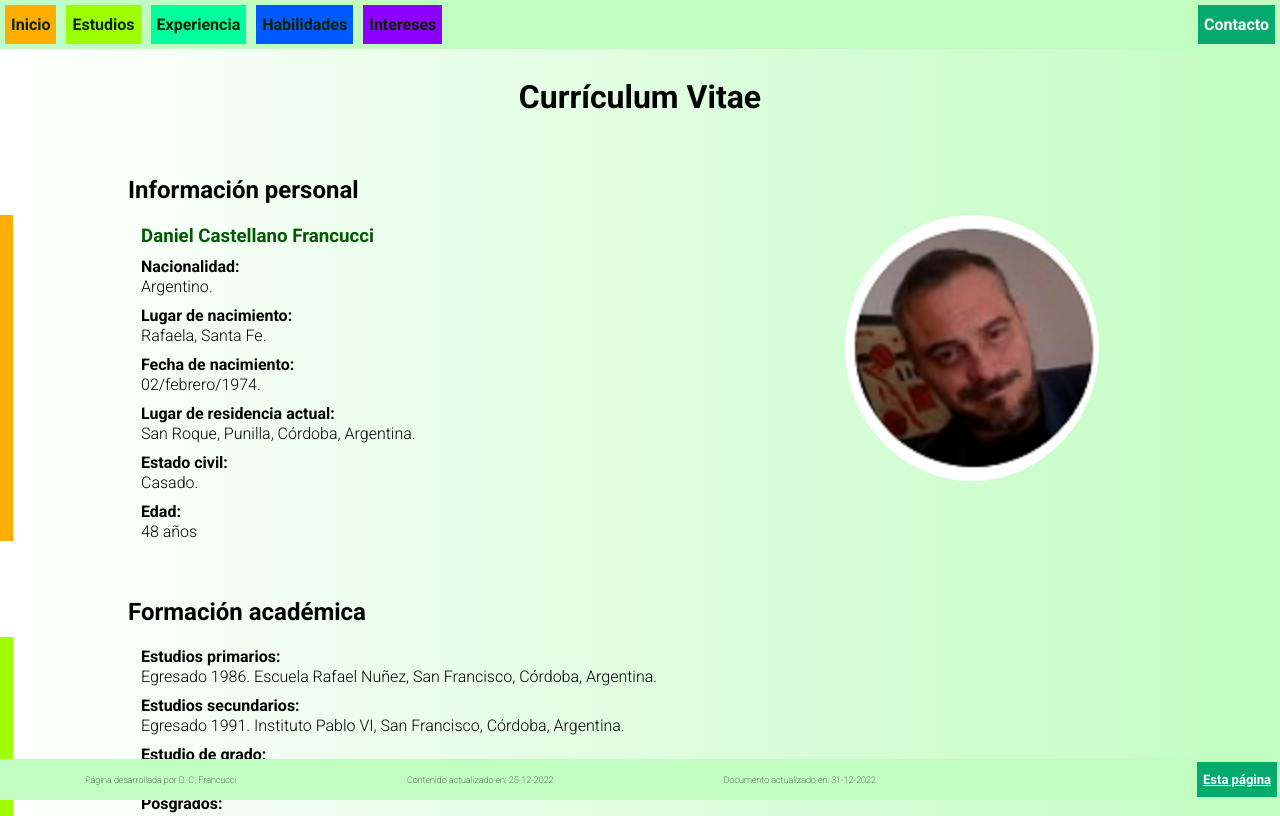
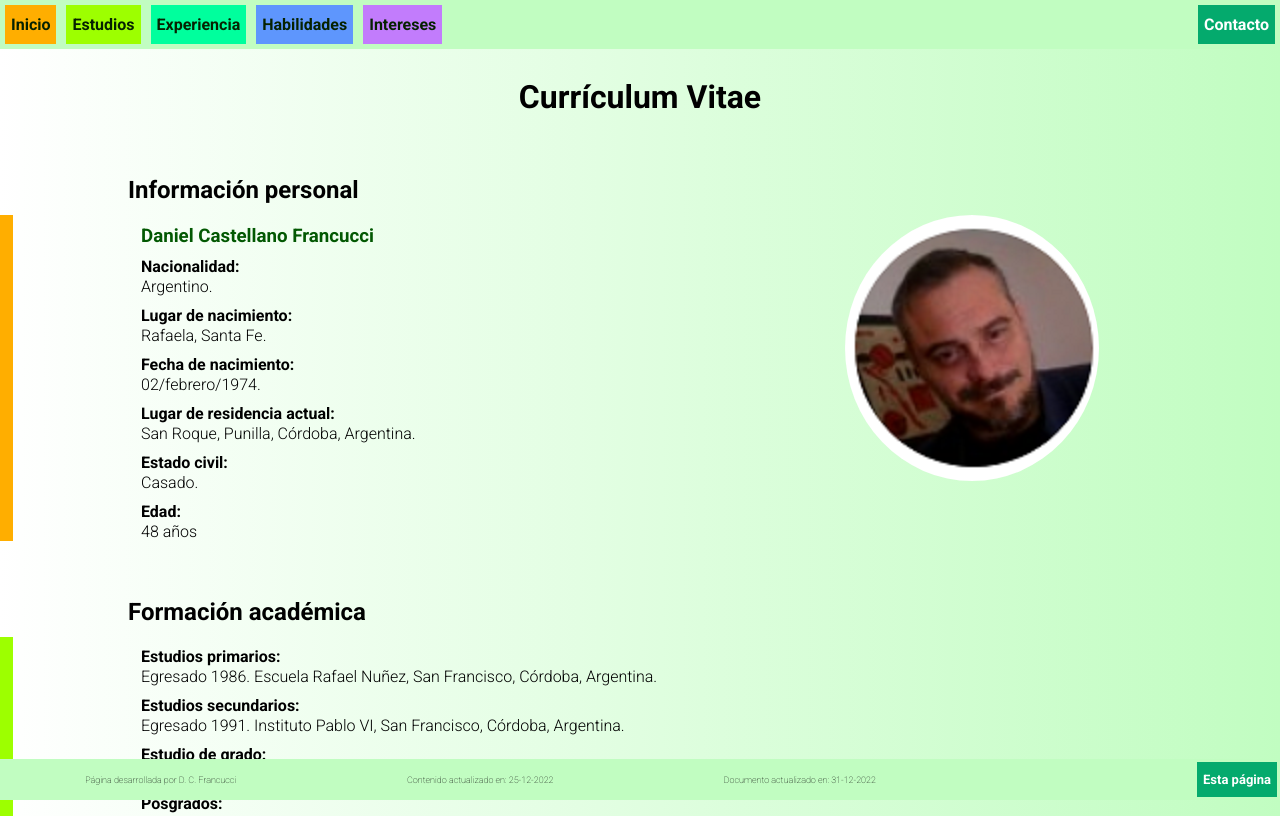
Before and after one commit to dcstlln/Ticmas_front_end, a plain HTML site: page index.html in a window 1280 px wide. Shown: the top 816 px of the page. Drawn offline with Linux system fonts and the light colour scheme.

Commit message:
Add files via upload

```diff
--- a/estilos/estilo_cv2.css
+++ b/estilos/estilo_cv2.css
@@ -8,8 +8,8 @@
     --cini: rgb(255, 174, 0);
     --cedu: rgb(157, 255, 0);
     --cexp: rgb(0, 255, 157);
-    --chab: rgb(0, 89, 255);
-    --cint: rgb(140, 0, 255);
+    --chab: rgb(94, 150, 253);
+    --cint: rgb(194, 124, 252);
   }
 
   * {/*responsive web y fonts*/
@@ -308,6 +308,7 @@ footer {
     footer a.aderecha {
       float: right;
       background-color: #04AA6D;
+      text-decoration: none;
       font-weight: 600;
       color: white;
       font-size: small;
```
